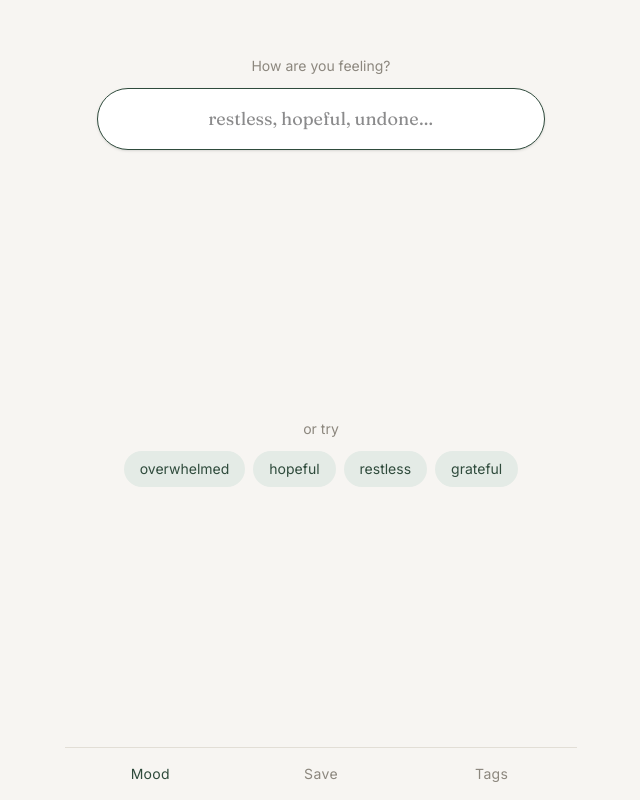
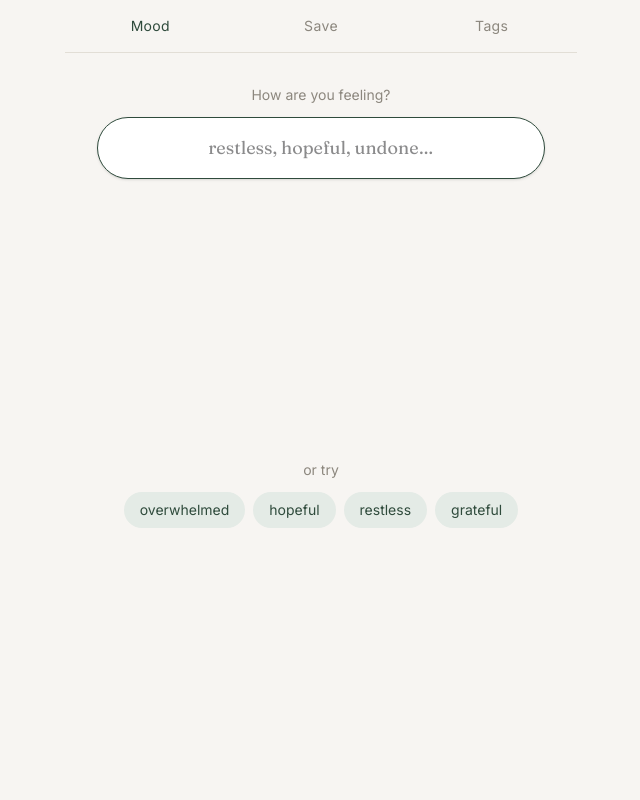
Before and after one commit to atigoymas/quote-vault, a React (Vite) app in the folder frontend/: page / in a window 1280 px wide. Shown: the whole page, without its empty margins (319-959 px from the left). Built offline with nearby package versions, Linux system fonts and the light colour scheme; no server answers.

Commit message:
Move nav to the top so the keyboard can't cover it, and dismiss keyboard on search

```diff
--- a/frontend/src/App.tsx
+++ b/frontend/src/App.tsx
@@ -1,5 +1,5 @@
 import { useEffect, useState } from 'react'
-import { BottomNav, type Tab } from './components/BottomNav'
+import { NavBar, type Tab } from './components/NavBar'
 import { MoodSearch } from './screens/MoodSearch'
 import { QuickCapture, type SharedDraft } from './screens/QuickCapture'
 import { TagBrowse } from './screens/TagBrowse'
@@ -29,12 +29,12 @@ function App() {
 
   return (
     <div className="mx-auto flex min-h-dvh max-w-lg flex-col bg-paper">
+      <NavBar active={tab} onChange={setTab} />
       {tab === 'mood' && <MoodSearch onNavigateToCapture={() => setTab('capture')} />}
       {tab === 'capture' && (
         <QuickCapture initialDraft={sharedDraft} onDraftConsumed={() => setSharedDraft(null)} />
       )}
       {tab === 'tags' && <TagBrowse />}
-      <BottomNav active={tab} onChange={setTab} />
     </div>
   )
 }
--- a/frontend/src/components/BottomNav.tsx
+++ b/frontend/src/components/NavBar.tsx
@@ -1,6 +1,6 @@
 export type Tab = 'mood' | 'capture' | 'tags'
 
-interface BottomNavProps {
+interface NavBarProps {
   active: Tab
   onChange: (tab: Tab) => void
 }
@@ -11,11 +11,11 @@ const TABS: { id: Tab; label: string }[] = [
   { id: 'tags', label: 'Tags' },
 ]
 
-export function BottomNav({ active, onChange }: BottomNavProps) {
+export function NavBar({ active, onChange }: NavBarProps) {
   return (
     <nav
-      className="sticky bottom-0 flex justify-around border-t border-line bg-paper/95 backdrop-blur"
-      style={{ paddingBottom: 'env(safe-area-inset-bottom)' }}
+      className="sticky top-0 z-10 flex justify-around border-b border-line bg-paper/95 backdrop-blur"
+      style={{ paddingTop: 'env(safe-area-inset-top)' }}
     >
       {TABS.map((tab) => (
         <button
--- a/frontend/src/screens/MoodSearch.tsx
+++ b/frontend/src/screens/MoodSearch.tsx
@@ -1,4 +1,4 @@
-import { useState, type FormEvent } from 'react'
+import { useRef, useState, type FormEvent } from 'react'
 import { QuoteDisplay } from '../components/QuoteDisplay'
 import { ApiError, searchMood } from '../lib/api'
 import { getRecentlyViewed, recordView, type ViewedQuote } from '../lib/recentlyViewed'
@@ -13,6 +13,7 @@ interface MoodSearchProps {
 }
 
 export function MoodSearch({ onNavigateToCapture }: MoodSearchProps) {
+  const inputRef = useRef<HTMLInputElement>(null)
   const [feeling, setFeeling] = useState('')
   const [result, setResult] = useState<MoodSearchResult | null>(null)
   const [offlineQuote, setOfflineQuote] = useState<ViewedQuote | null>(null)
@@ -22,6 +23,7 @@ export function MoodSearch({ onNavigateToCapture }: MoodSearchProps) {
   async function runSearch(value: string) {
     const trimmed = value.trim()
     if (!trimmed) return
+    inputRef.current?.blur()
 
     if (!navigator.onLine) {
       const recent = getRecentlyViewed()
@@ -57,13 +59,14 @@ export function MoodSearch({ onNavigateToCapture }: MoodSearchProps) {
   }
 
   return (
-    <div className="flex flex-1 flex-col px-6 pt-14 pb-10">
+    <div className="flex flex-1 flex-col px-6 pt-8 pb-10">
       <form onSubmit={handleSubmit} className="mx-auto w-full max-w-md">
         <label htmlFor="feeling" className="block text-center text-sm text-muted">
           How are you feeling?
         </label>
         <input
           id="feeling"
+          ref={inputRef}
           value={feeling}
           onChange={(event) => setFeeling(event.target.value)}
           placeholder="restless, hopeful, undone…"
--- a/frontend/src/screens/QuickCapture.tsx
+++ b/frontend/src/screens/QuickCapture.tsx
@@ -109,7 +109,7 @@ export function QuickCapture({ initialDraft, onDraftConsumed }: QuickCaptureProp
   }
 
   return (
-    <div className="flex flex-1 flex-col px-6 pt-14 pb-10">
+    <div className="flex flex-1 flex-col px-6 pt-8 pb-10">
       <form onSubmit={handleSubmit} className="mx-auto flex w-full max-w-md flex-1 flex-col">
         <textarea
           value={text}
--- a/frontend/src/screens/TagBrowse.tsx
+++ b/frontend/src/screens/TagBrowse.tsx
@@ -29,7 +29,7 @@ export function TagBrowse() {
 
   if (selected) {
     return (
-      <div className="flex-1 px-6 pt-14 pb-10">
+      <div className="flex-1 px-6 pt-8 pb-10">
         <button
           onClick={() => setSelected(null)}
           type="button"
@@ -55,7 +55,7 @@ export function TagBrowse() {
   }
 
   return (
-    <div className="flex-1 px-6 pt-14 pb-10">
+    <div className="flex-1 px-6 pt-8 pb-10">
       <p className="text-center text-sm text-muted">tags</p>
       {loading ? (
         <p className="mt-8 text-center text-sm text-muted">loading…</p>
```
